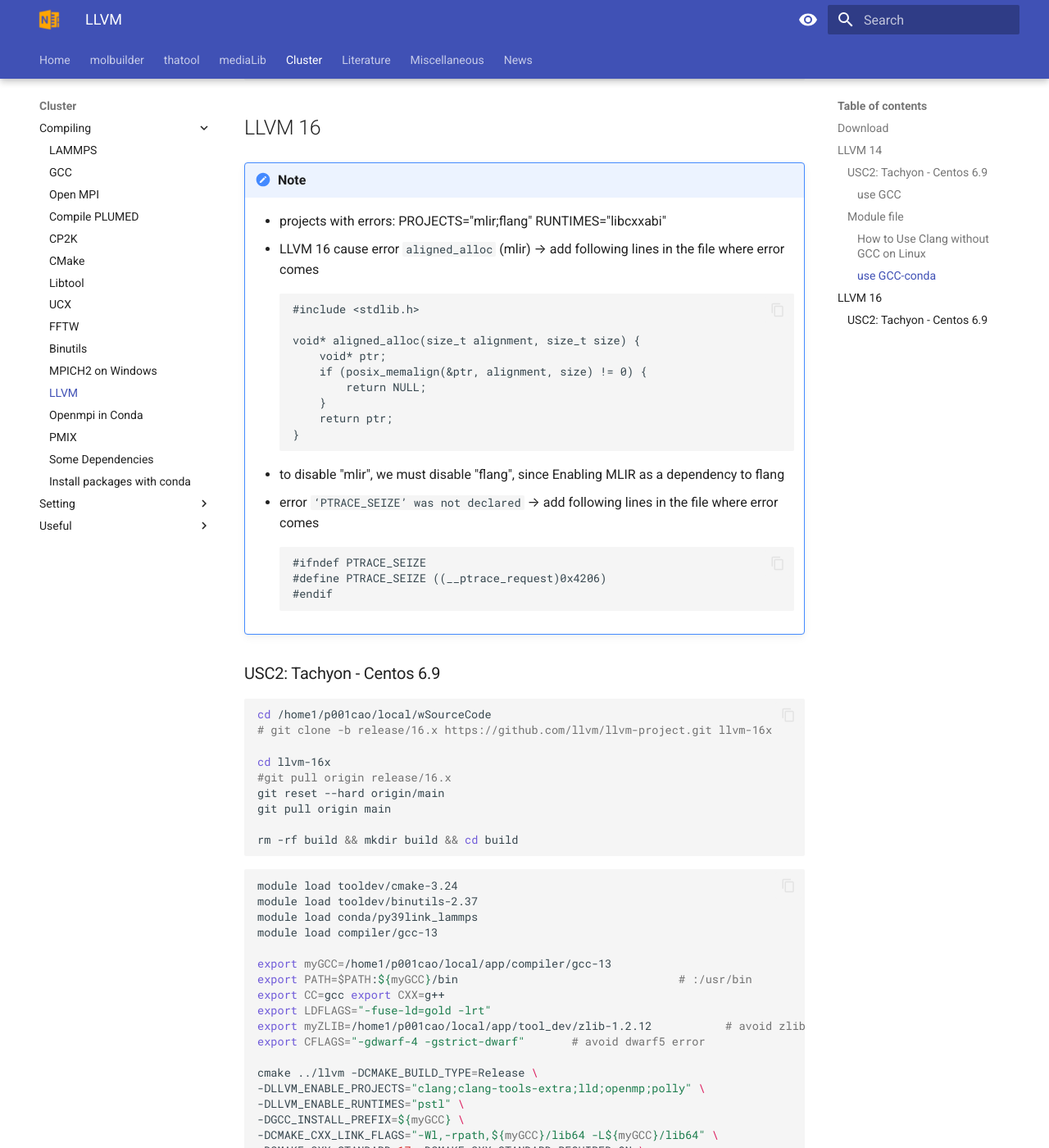
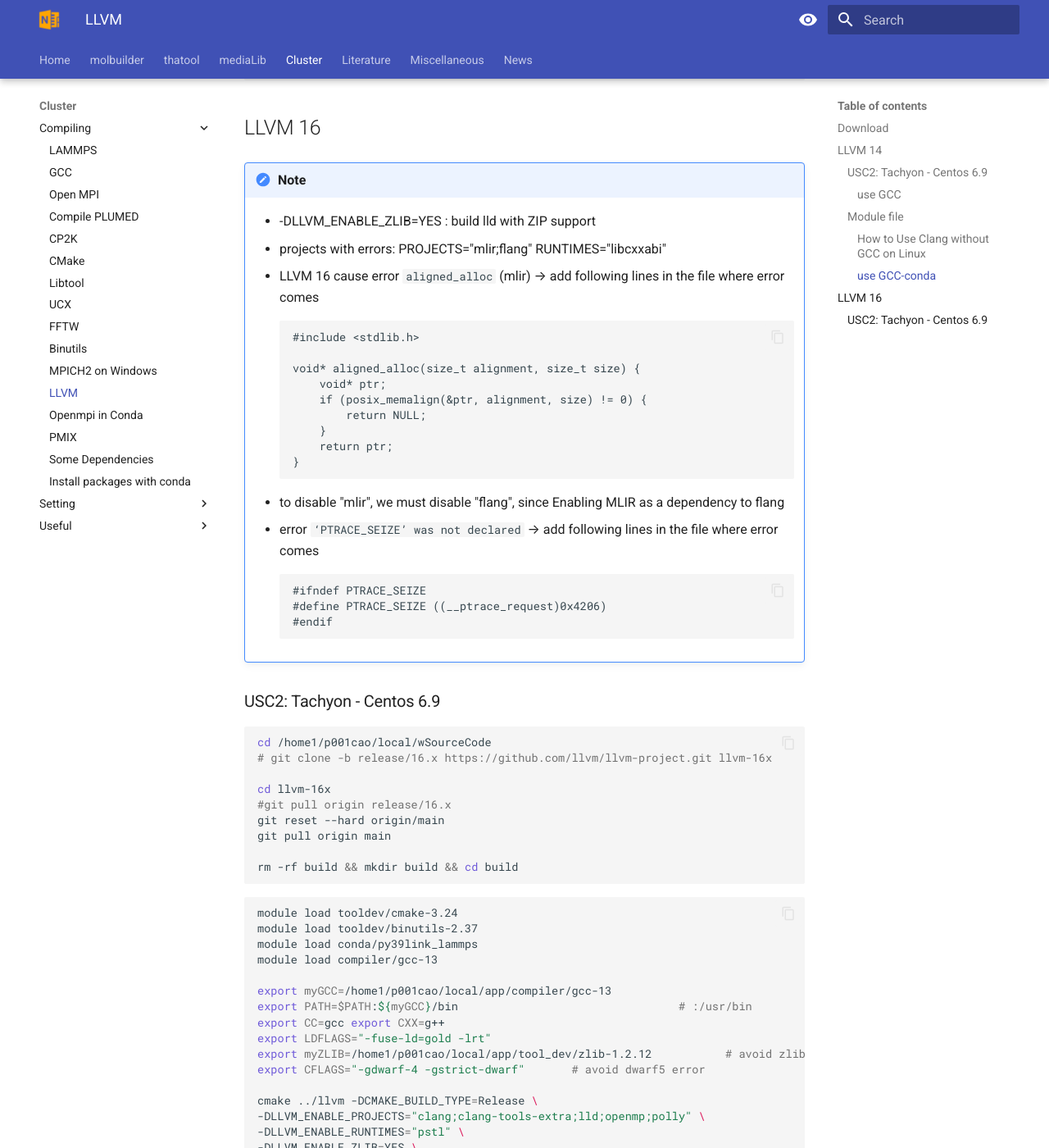
Before and after one commit to thangckt/thangckt.github.io, an MkDocs documentation site: the page built from docs/cluster/compiling/10_LLVM.md, in a window 1280 px wide and 1400 px high, scrolled down 4241 px. Shown: the whole window at 82% size. Built offline with MkDocs 1.6.1 and Material for MkDocs 9.7.7, drawn with Linux system fonts in a browser that asks for light colours; the version menu is left out.

Commit message:
Update 10_LLVM.md

````diff
--- a/docs/cluster/compiling/10_LLVM.md
+++ b/docs/cluster/compiling/10_LLVM.md
@@ -183,7 +183,7 @@
 ## LLVM 16
 
 !!! note
-
+    - -DLLVM_ENABLE_ZLIB=YES : build lld with ZIP support
     - projects with errors: PROJECTS="mlir;flang"  RUNTIMES="libcxxabi"
     - LLVM 16 cause error `aligned_alloc` (mlir) --> add following lines in the file where error comes
     ```
@@ -236,6 +236,7 @@
 cmake ../llvm -DCMAKE_BUILD_TYPE=Release \
 -DLLVM_ENABLE_PROJECTS="clang;clang-tools-extra;lld;openmp;polly" \
 -DLLVM_ENABLE_RUNTIMES="pstl" \
+-DLLVM_ENABLE_ZLIB=YES \
 -DGCC_INSTALL_PREFIX=${myGCC} \
 -DCMAKE_CXX_LINK_FLAGS="-Wl,-rpath,${myGCC}/lib64 -L${myGCC}/lib64" \
 -DCMAKE_CXX_STANDARD=17 -DCMAKE_CXX_STANDARD_REQUIRED=ON \
````
